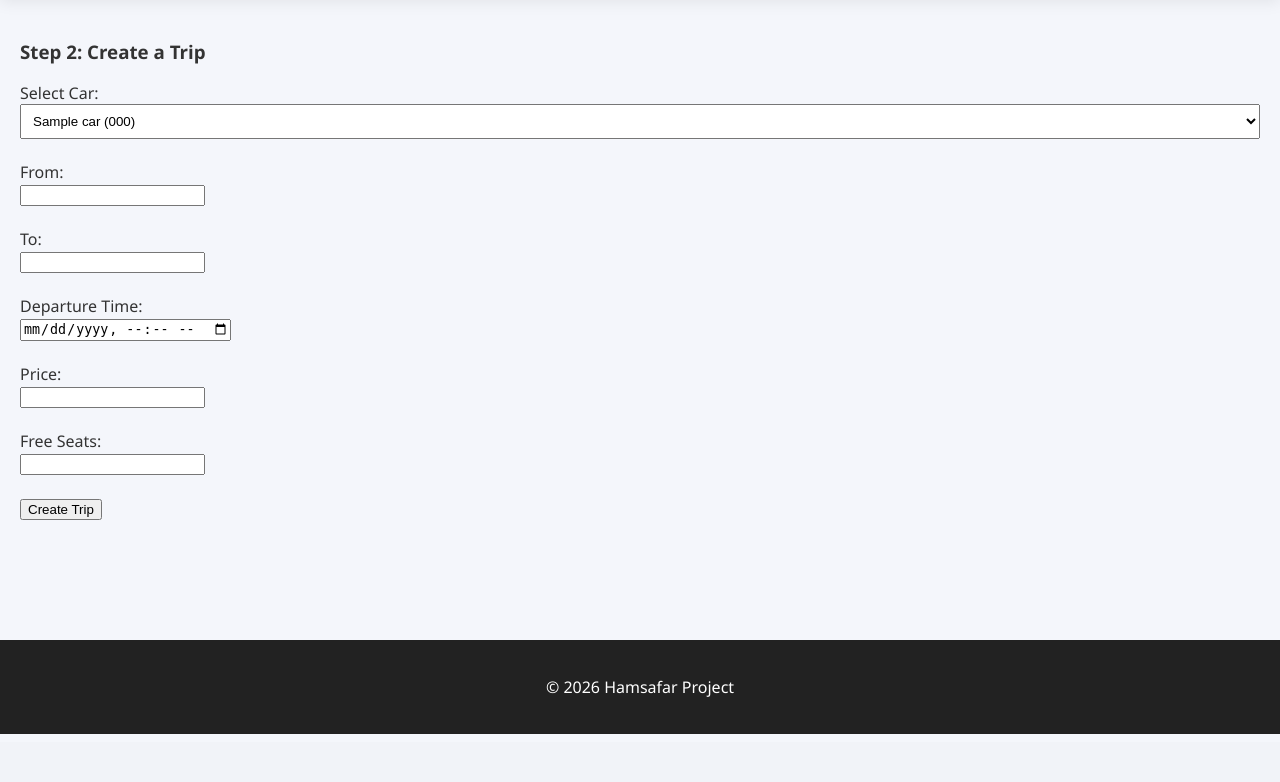
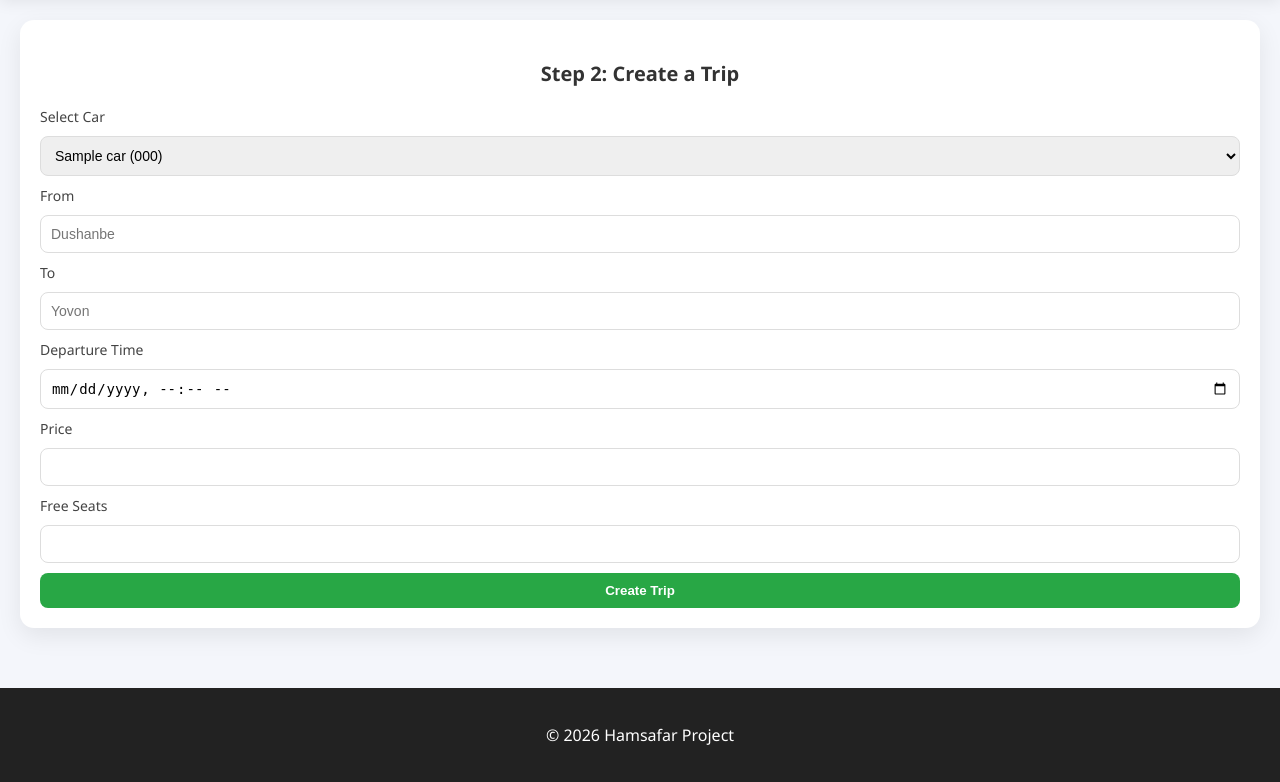
Before and after one commit to Xurwed9/hamsafar-backend, a Django app: page /create-trip/ in a window 1280 px wide. Shown: the part 58-840 px from the top of the page. Before the commit the page ends 792 px from the top, so only its background shows below. Run offline with Django 5.2, Linux system fonts and the light colour scheme; a user stored in the database is signed in; tables that the repository leaves empty hold one stand-in row (values such as "Sample post").

Commit message:
style createtirp

```diff
--- a/static/css/style.css
+++ b/static/css/style.css
@@ -190,3 +190,105 @@ body {
 .auth-label
 .auth-button
 .auth-error
+
+
+/* ===== CONTAINER ===== */
+.trip-container {
+    max-width: 600px;
+    margin: 40px auto;
+    padding: 20px;
+}
+
+/* ===== STEP CARD ===== */
+.step-card {
+    background: white;
+    border-radius: 14px;
+    padding: 20px;
+    box-shadow: 0 8px 25px rgba(0,0,0,0.08);
+    animation: fadeUp 0.4s ease;
+}
+
+/* TITLE */
+.step-title {
+    text-align: center;
+    margin-bottom: 20px;
+    font-size: 20px;
+}
+
+/* FORM */
+.form-box {
+    display: flex;
+    flex-direction: column;
+    gap: 10px;
+}
+
+/* LABEL */
+.label {
+    font-size: 14px;
+    font-weight: 500;
+    color: #444;
+}
+
+/* INPUT */
+.input {
+    padding: 10px;
+    border: 1px solid #ddd;
+    border-radius: 8px;
+    outline: none;
+    transition: 0.3s;
+    font-size: 14px;
+}
+
+.input:focus {
+    border-color: #007bff;
+    box-shadow: 0 0 6px rgba(0,123,255,0.2);
+}
+
+/* BUTTONS */
+.btn {
+    padding: 10px;
+    border-radius: 8px;
+    border: none;
+    cursor: pointer;
+    text-align: center;
+    font-weight: bold;
+    transition: 0.3s;
+    text-decoration: none;
+}
+
+.btn.primary {
+    background: #007bff;
+    color: white;
+}
+
+.btn.primary:hover {
+    background: #0056b3;
+    transform: translateY(-2px);
+}
+
+.btn.success {
+    background: #28a745;
+    color: white;
+}
+
+.btn.success:hover {
+    background: #1e7e34;
+    transform: translateY(-2px);
+}
+
+/* FULL WIDTH BUTTON */
+.full {
+    width: 100%;
+}
+
+/* ANIMATION */
+@keyframes fadeUp {
+    from {
+        opacity: 0;
+        transform: translateY(15px);
+    }
+    to {
+        opacity: 1;
+        transform: translateY(0);
+    }
+}
--- a/templates/hamsafar/create_trip.html
+++ b/templates/hamsafar/create_trip.html
@@ -1,52 +1,73 @@
 {% extends "accounts/base.html" %}
 {% block main %}
 
+<div class="trip-container">
+
     {% if not user_cars %}
-    <h3>Step 1: Add your car first</h3>
-    <form method="post">
+
+        <div class="step-card">
+            <h3 class="step-title">Step 1: Add your car</h3>
+
+            <form method="post" class="form-box">
                 {% csrf_token %}
                 <input type="hidden" name="add_car" value="1">
-        <label>Car Name:</label><br>
-        <input type="text" name="car_name" placeholder="Toyota Camry" required><br><br>
 
-        <label>Car Number:</label><br>
-        <input type="text" name="car_number" placeholder="0001TJ01" required><br><br>
+                <label class="label">Car Name</label>
+                <input type="text" name="car_name" class="input" placeholder="Toyota Camry" required>
 
-        <label>Total Seats:</label><br>
-        <input type="number" name="seats" required><br><br>
+                <label class="label">Car Number</label>
+                <input type="text" name="car_number" class="input" placeholder="0001TJ01" required>
 
-        <button type="submit">Save Car & Continue</button>
+                <label class="label">Total Seats</label>
+                <input type="number" name="seats" class="input" required>
+
+                <button type="submit" class="btn primary full">
+                    Save Car & Continue
+                </button>
             </form>
+        </div>
+
     {% else %}
-    <h3>Step 2: Create a Trip</h3>
-    <form method="post">
+
+        <div class="step-card">
+            <h3 class="step-title">Step 2: Create a Trip</h3>
+
+            <form method="post" class="form-box">
                 {% csrf_token %}
                 <input type="hidden" name="create_trip" value="1">
 
-        <label>Select Car:</label><br>
-        <select name="car_id" required style="width: 100%; padding: 8px;">
+                <label class="label">Select Car</label>
+                <select name="car_id" class="input">
                     {% for car in user_cars %}
-                <option value="{{ car.id }}">{{ car.car_name }} ({{ car.car_number }})</option>
+                        <option value="{{ car.id }}">
+                            {{ car.car_name }} ({{ car.car_number }})
+                        </option>
                     {% endfor %}
-        </select><br><br>
+                </select>
 
-        <label>From:</label><br>
-        <input type="text" name="from_city" required><br><br>
+                <label class="label">From</label>
+                <input type="text" name="from_city" class="input" placeholder="Dushanbe" required>
 
-        <label>To:</label><br>
-        <input type="text" name="to_city" required><br><br>
+                <label class="label">To</label>
+                <input type="text" name="to_city" class="input" placeholder="Yovon" required>
 
-        <label>Departure Time:</label><br>
-        <input type="datetime-local" name="departure_time" required><br><br>
+                <label class="label">Departure Time</label>
+                <input type="datetime-local" name="departure_time" class="input" required>
 
-        <label>Price:</label><br>
-        <input type="number" name="price" required><br><br>
+                <label class="label">Price</label>
+                <input type="number" name="price" class="input" required>
 
-        <label>Free Seats:</label><br>
-        <input type="number" name="free_seats" required><br><br>
+                <label class="label">Free Seats</label>
+                <input type="number" name="free_seats" class="input" required>
 
-        <button type="submit">Create Trip</button>
+                <button type="submit" class="btn success full">
+                    Create Trip
+                </button>
             </form>
+        </div>
+
     {% endif %}
 
+</div>
+
 {% endblock %}
```
Lines whose indentation alone changed are shown as unchanged.
